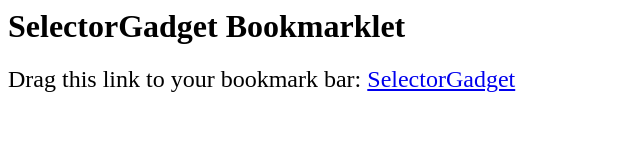
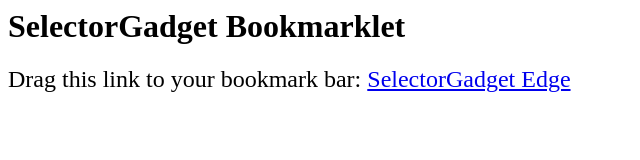
Before and after one commit to cantino/selectorgadget, a plain HTML site: page bookmarklet_edge.html in a window 1280 px wide. Shown: the full height of the page, 0-640 px from the left. Drawn offline with Linux system fonts and the light colour scheme.

Commit message:
naming of edge

```diff
--- a/bookmarklet_edge.html
+++ b/bookmarklet_edge.html
@@ -5,7 +5,7 @@
   <body>
     <h1>SelectorGadget Bookmarklet</h1>
     <div style="font-size:1.5em">
-      Drag this link to your bookmark bar: <a href="javascript:(function(){var%20s=document.createElement('script');s.setAttribute('type','text/javascript');s.setAttribute('src','http://github.com/tectonic/selectorgadget/tree/master%2Flib%2Fselectorgadget.js?raw=true');document.body.appendChild(s);})();">SelectorGadget</a>
+      Drag this link to your bookmark bar: <a href="javascript:(function(){var%20s=document.createElement('script');s.setAttribute('type','text/javascript');s.setAttribute('src','http://github.com/tectonic/selectorgadget/tree/master%2Flib%2Fselectorgadget.js?raw=true');document.body.appendChild(s);})();">SelectorGadget Edge</a>
     </div>
   </body>
 </html>
```
